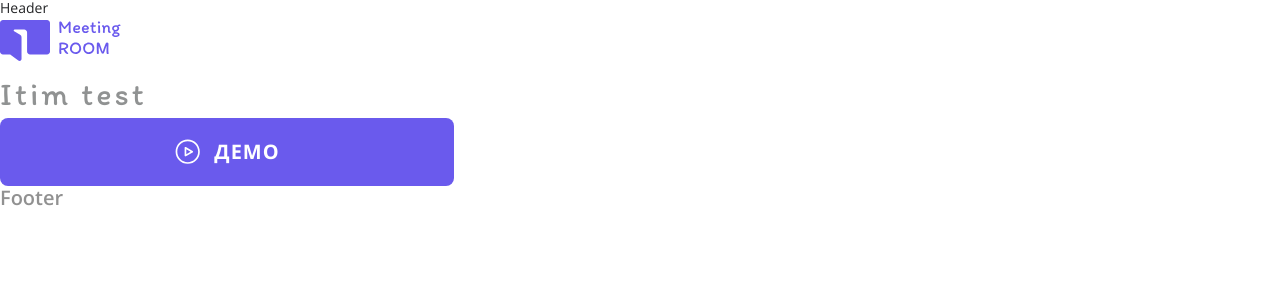
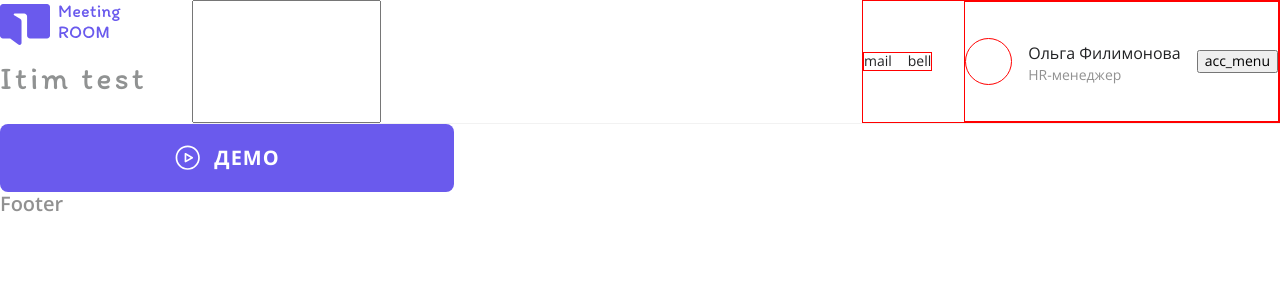
Before and after one commit to recruitment-process/recruitment-process-frontend, a React (Create React App) app: page / in a window 1280 px wide. Shown: the top 300 px of the page. Built offline with nearby package versions, Linux system fonts and the light colour scheme.

Commit message:
feat(small): create header structure

```diff
--- a/src/components/Header/Header.jsx
+++ b/src/components/Header/Header.jsx
@@ -1,5 +1,23 @@
-import './Header.scss';
+import './Header.scss'
 
-const Header = () => <header className="header">Header</header>;
+const Header = () => (
+  <header className="header">
+    <input type="text" />
+    <div className='header__acc-info-container'>
+      <ul className='header__options-list options-list'>
+        <li className='option-list__item'>mail</li>
+        <li className='option-list__item'>bell</li>
+      </ul>
+      <div className='acc-container'>
+        <div className='acc-container__avatar' />
+        <div className='acc-container__info'>
+          <p className='acc-info__name'>Ольга Филимонова</p>
+          <p className='acc-info__job'>HR-менеджер</p>
+        </div>
+        <button>acc_menu</button>
+      </div>
+    </div>
+  </header>
+)
 
-export default Header;
+export default Header
--- a/src/components/Header/Header.scss
+++ b/src/components/Header/Header.scss
@@ -1,6 +1,66 @@
 @import '../Shared/mixins.scss';
 @import '../Shared/variables.scss';
 
+p {
+	padding: 0;
+	margin: 0;
+}
+
 .header {
+	display: flex;
+	justify-content: space-between;
+	float: right;
+	//border: 1px solid red;
 	@include font-sans($textS, $color-black, 300);
+	width: 1088px;
+	height: 123px;
+	border-bottom: 1px solid $color-bg-divider;
+
+	&__acc-info-container {
+		border: 1px solid red;
+		display: flex;
+
+	}
 }
+
+.options-list {
+	margin: 0;
+	padding: 0;
+	align-self: center;
+	list-style: none;
+	border: 1px solid red;
+	display: flex;
+	gap: 16px;
+}
+
+.acc-container {
+	margin-left: 32px;
+	border: 1px solid red;
+	display: flex;
+	align-items: center;
+
+	gap: 16px;
+
+	&__avatar {
+		border: 1px solid red;
+		height: 45px;
+		width: 45px;
+		border-radius: 25px;
+	}
+
+	&__info {
+		display: flex;
+		flex-direction: column;
+	}
+}
+
+.acc-info {
+
+	&__name {
+		@include font-sans($textM, $color-black, 300, 1.7)
+
+	}
+	&__job {
+		color: $color-grey;
+	}
+}
```
